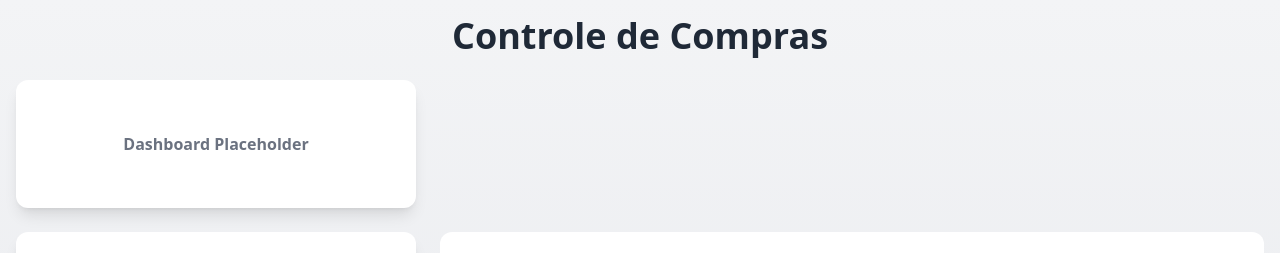
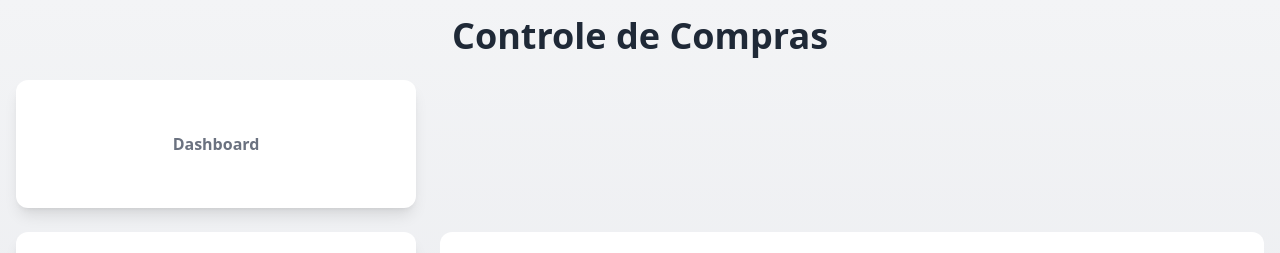
Before and after one commit to Aron-RK/controle-compras-frontend, a React (Vite) app: page / in a window 1280 px wide. Shown: the top 253 px of the page. Built offline with nearby package versions, Linux system fonts and the light colour scheme; no server answers.

Commit message:
Update Dashboard.jsx

```diff
--- a/src/components/Dashboard.jsx
+++ b/src/components/Dashboard.jsx
@@ -1,8 +1,7 @@
-// src/components/Dashboard.jsx
 export default function Dashboard() {
   return (
-    <div className="bg-white p-4 rounded-xl shadow-lg flex items-center justify-center h-32">
-      <p className="text-gray-500 font-semibold">Dashboard Placeholder</p>
+    <div className="bg-white p-6 rounded-xl shadow-lg flex flex-col items-center justify-center h-32">
+      <p className="text-gray-500 font-semibold">Dashboard</p>
     </div>
   );
 }
```
